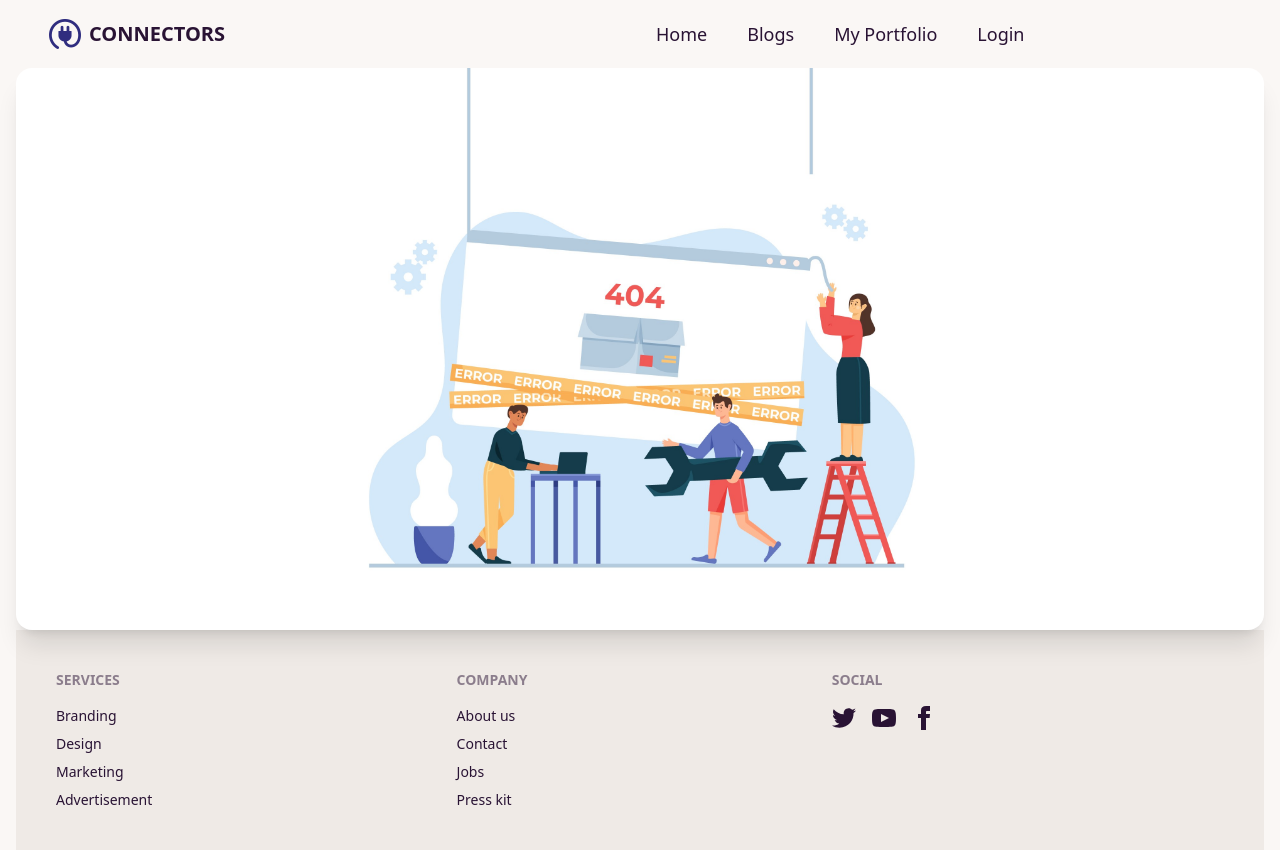
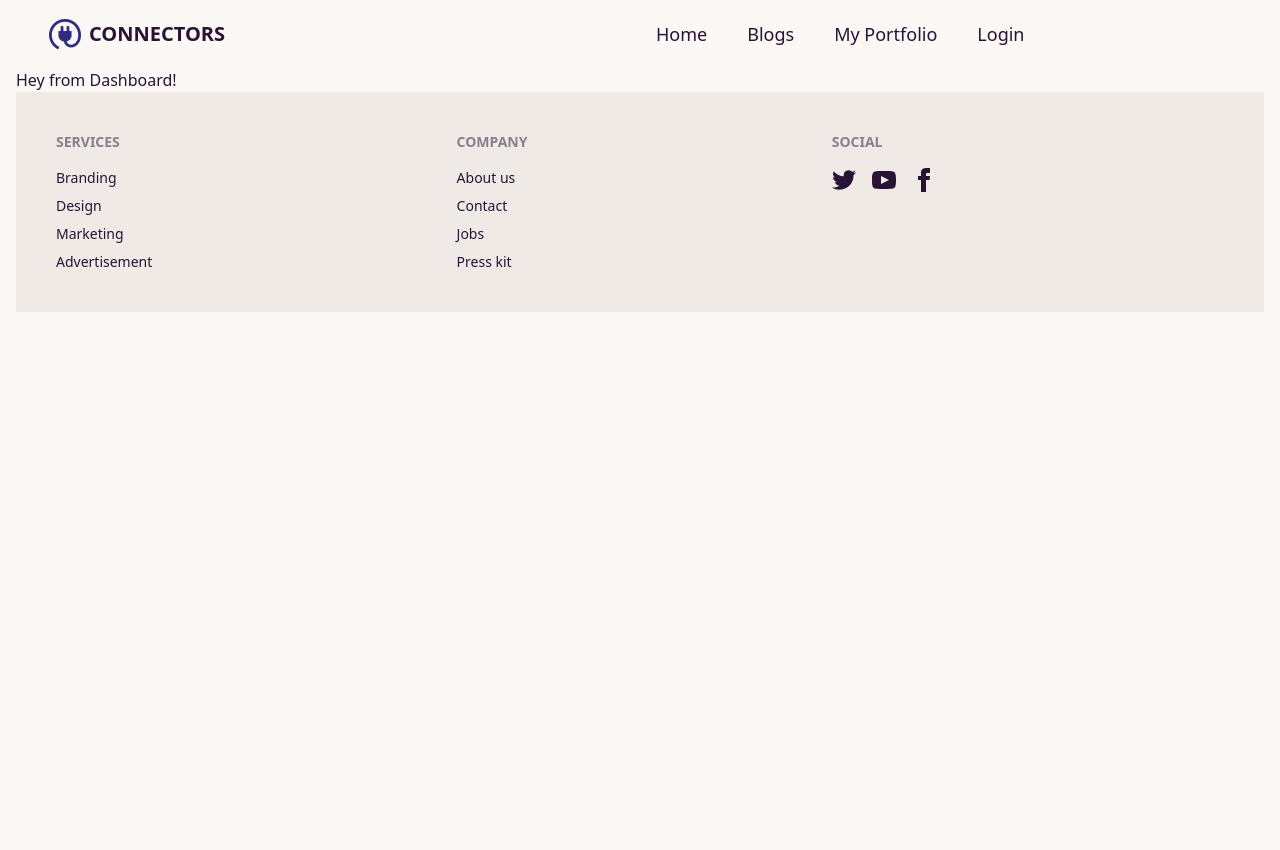
Before and after one commit to UmmeHania/connectors-client, a React (Create React App) app: page /dashboard in a window 1280 px wide. After the commit the page ends 800 px from the top, so only its background shows below. Built offline with nearby package versions, Linux system fonts and the light colour scheme; no server answers.

Commit message:
dashboard started

```diff
--- a/src/App.js
+++ b/src/App.js
@@ -1,5 +1,6 @@
 import { Route, Routes } from "react-router-dom";
 import Blogs from "./pages/Blogs/Blogs";
+import Dashboard from "./pages/Dashboard/Dashboard";
 import Home from "./pages/Home/Home";
 import Login from "./pages/Login/Login";
 import SignUp from "./pages/Login/SignUp";
@@ -16,6 +17,7 @@ function App() {
         <Route path='/blogs' element={<Blogs></Blogs>}></Route>
         <Route path='/login' element={<Login></Login>}></Route>
         <Route path='/signup' element={<SignUp></SignUp>}></Route>
+        <Route path='/dashboard' element={<Dashboard></Dashboard>}></Route>
 
         <Route path="*" element={<NotFound></NotFound>}></Route>
       </Routes>
--- /dev/null
+++ b/src/pages/Dashboard/Dashboard.js
@@ -0,0 +1,11 @@
+import React from 'react';
+
+const Dashboard = () => {
+    return (
+        <div>
+            <h2>Hey from Dashboard!</h2>
+        </div>
+    );
+};
+
+export default Dashboard;
```
